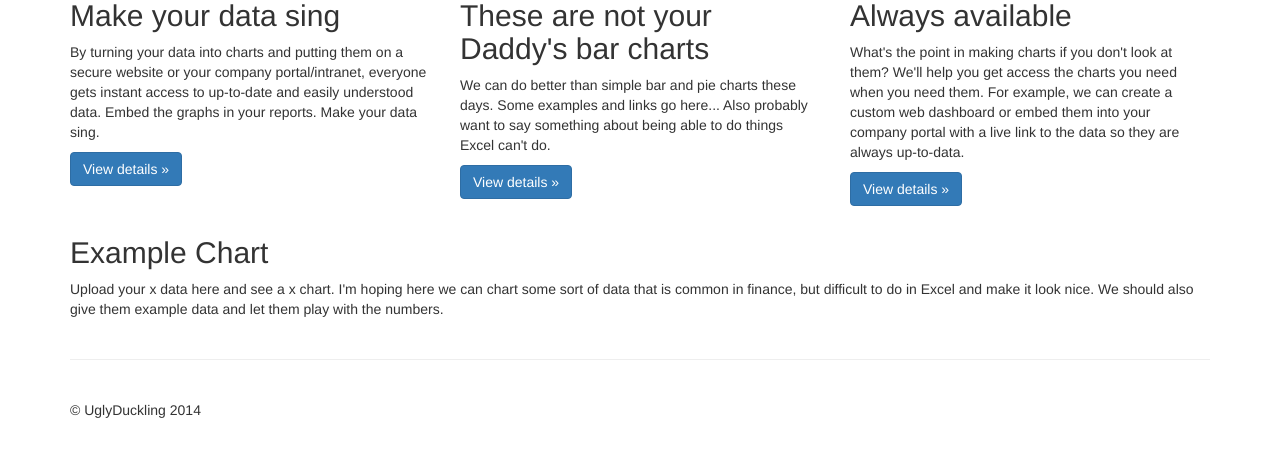
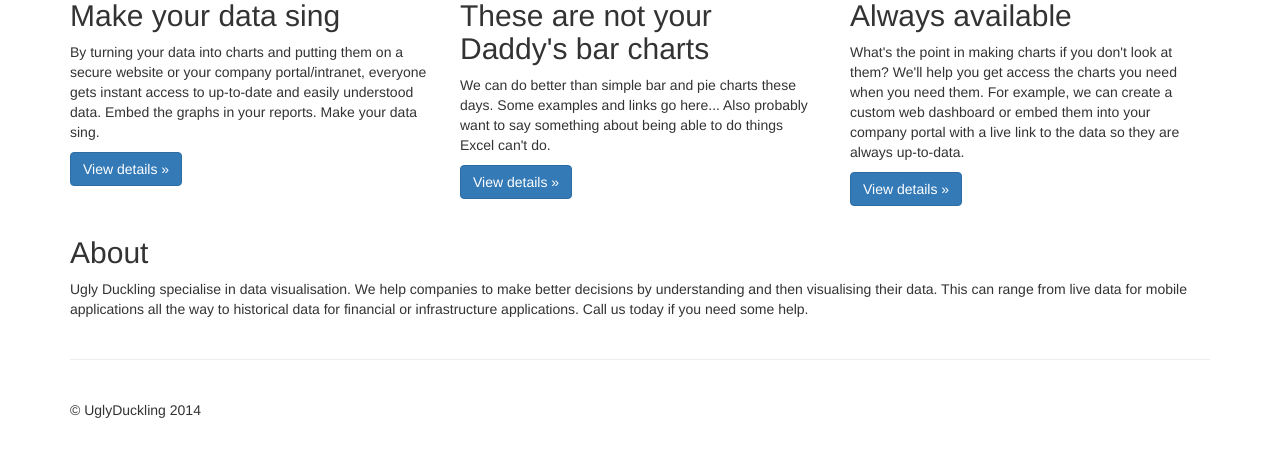
Before and after one commit to mrmrcoleman/ud_visualise, a Flask app: page /visualise in a window 1280 px wide. Shown: the part 733-1203 px from the top of the page. Run offline with Flask 2, Linux system fonts and the light colour scheme; some libraries are stand-ins or nearby versions.

Commit message:
Removed some unnecessary debugging lines from wercker.yml and added the correct About text to the main page.

```diff
--- a/visualise/visualise/app/templates/visualise.html
+++ b/visualise/visualise/app/templates/visualise.html
@@ -97,11 +97,9 @@ understood data. Embed the graphs in your reports. Make your data sing.
     </div>
     <div class="row">
       <div class="col-lg-12">
-        <h2>Example Chart</h2>
-        Upload your x data here and see a x chart.
-        I'm hoping here we can chart some sort of data that is common in finance,
-        but difficult to do in Excel and make it look nice.
-        We should also give them example data and let them play with the numbers.
+        <h2>About</h2>
+	Ugly Duckling specialise in data visualisation. We help companies to make better decisions by understanding and then visualising their data.
+	This can range from live data for mobile applications all the way to historical data for financial or infrastructure applications. Call us today if you need some help.
       </div>
     </div>
 
--- a/wercker.yml
+++ b/wercker.yml
@@ -5,8 +5,6 @@ build:
       - script:
          name: build pythonjs image
          code: |-
-           ls -ahl
-           whoami
            ./test.sh -p
 deploy:
     steps:
```
